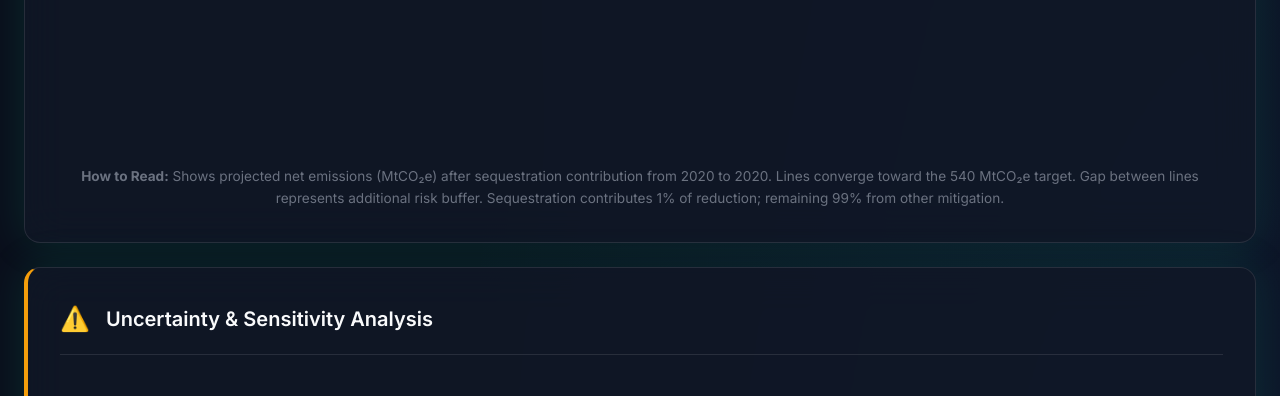
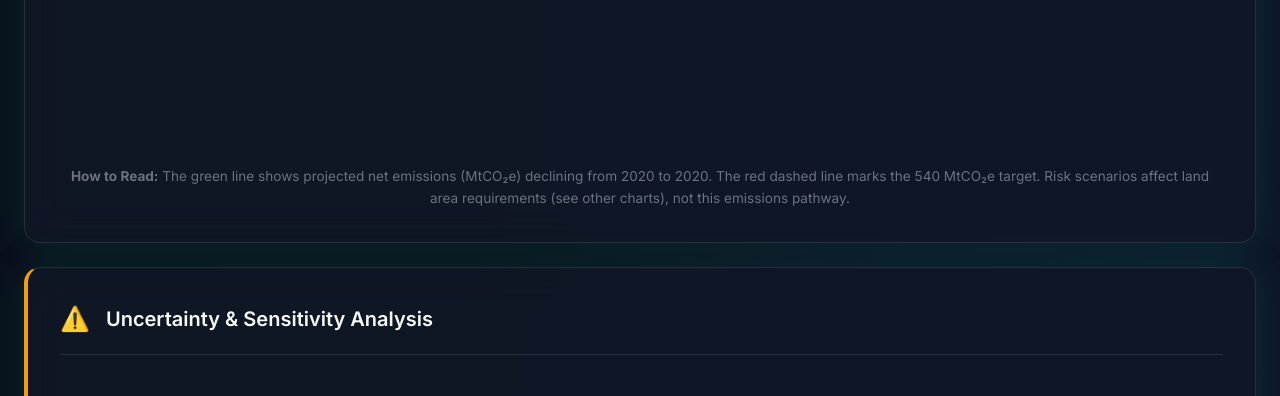
Before and after one commit to mansyar/sequestration_analysis, a Python web app: template templates/index.html in a window 1280 px wide. Shown: the part 4093-4489 px from the top of the page. Run offline with Jinja, Linux system fonts and the light colour scheme; the template is opened without the code that fills it: most values are stand-ins (such as "Sample title", 1, 10 or a date in 2020); some libraries are stand-ins or nearby versions.

Commit message:
feat: add initial UI for the carbon sequestration calculator page

```diff
--- a/templates/index.html
+++ b/templates/index.html
@@ -701,13 +701,11 @@
           <canvas id="emissionsChart"></canvas>
         </div>
         <p class="text-muted mt-2 text-center" style="font-size: 0.85rem">
-          <strong>How to Read:</strong> Shows projected net emissions (MtCO₂e)
-          after sequestration contribution from {{ defaults.start_year }} to {{
-          defaults.target_year }}. Lines converge toward the 540 MtCO₂e target.
-          Gap between lines represents additional risk buffer. Sequestration
-          contributes {{ defaults.sequestration_percent }}% of reduction;
-          remaining {{ 100 - defaults.sequestration_percent }}% from other
-          mitigation.
+          <strong>How to Read:</strong> The green line shows projected net
+          emissions (MtCO₂e) declining from {{ defaults.start_year }} to {{
+          defaults.target_year }}. The red dashed line marks the 540 MtCO₂e
+          target. Risk scenarios affect land area requirements (see other
+          charts), not this emissions pathway.
         </p>
       </div>
 
@@ -1636,21 +1634,33 @@
         }
       });
 
-      // 4. Emissions Trajectory Chart - Multi Risk
+      // 4. Emissions Trajectory Chart - Single pathway (risk affects area, not emissions target)
       window.dashboardCharts.emissions = new Chart(document.getElementById('emissionsChart'), {
         type: 'line',
         data: {
           labels: multiRiskData.scenarios[0]?.years || chartData.trajectory.years,
-          datasets: multiRiskData.scenarios.map(s => ({
-            label: s.name + ' (' + s.risk_factor + '% risk)',
-            data: s.emissions_trajectory,
-            borderColor: s.color,
-            backgroundColor: s.color + '22',
-            fill: s.name === 'Moderate' ? true : false,
-            tension: 0.3,
-            borderWidth: s.name === 'Moderate' ? 4 : 2,
-            pointRadius: s.name === 'Moderate' ? 4 : 2
-          }))
+          datasets: [
+            {
+              label: 'Projected Net Emissions',
+              data: multiRiskData.scenarios[0]?.emissions_trajectory || [],
+              borderColor: colors.forest,
+              backgroundColor: colors.forestLight,
+              fill: true,
+              tension: 0.3,
+              borderWidth: 3,
+              pointRadius: 4,
+              pointBackgroundColor: colors.forest
+            },
+            {
+              label: '2050 Target (540 MtCO₂e)',
+              data: (multiRiskData.scenarios[0]?.years || []).map(() => 540),
+              borderColor: colors.danger,
+              borderWidth: 2,
+              borderDash: [8, 4],
+              fill: false,
+              pointRadius: 0
+            }
+          ]
         },
         options: {
           ...commonOptions,
```
